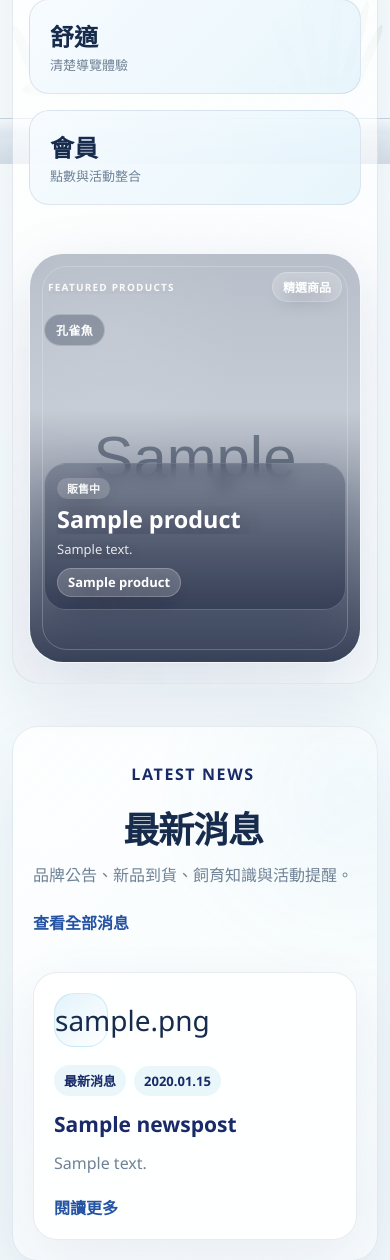
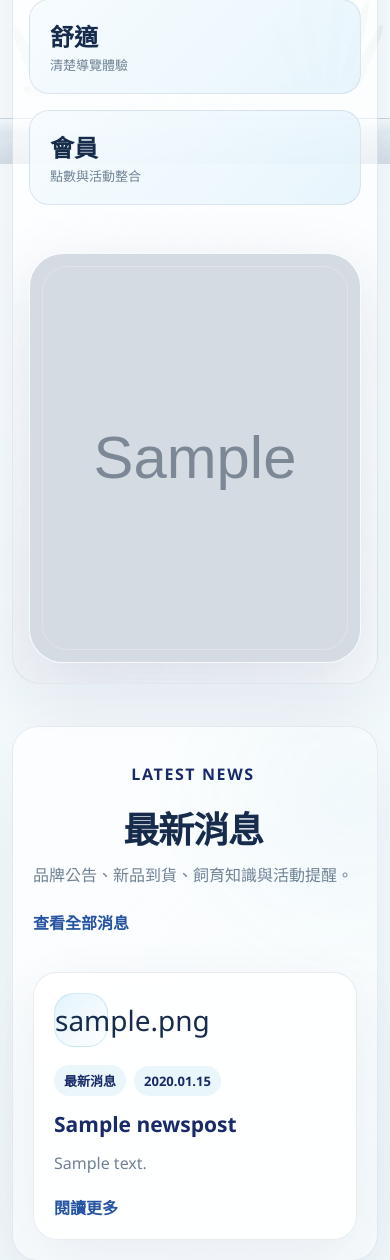
Before and after one commit to ThomasPeng8888/member-site-demo, a Django app: page / in a window 390 px wide. Shown: the part 680-1940 px from the top of the page. Run offline with Django 5.2, Linux system fonts and the light colour scheme; tables that the repository leaves empty hold one stand-in row (values such as "Sample post"); grey boxes marked "Sample" are stand-in pictures.

Commit message:
update banner ui

```diff
--- a/pages/static/pages/css/site.css
+++ b/pages/static/pages/css/site.css
@@ -3749,9 +3749,8 @@ body {
 }
 
 /* =========================================================
-   Homepage product carousel banner
-   Uses published product images as a clickable official-site hero banner.
-   Refined: keep category/status/title/price separated on mobile.
+   Homepage pure image carousel banner
+   Keep product photos clean and clickable; no product text overlay.
    ========================================================= */
 .product-hero-carousel {
     position: relative;
@@ -3760,9 +3759,9 @@ body {
     border-radius: 48px;
     overflow: hidden;
     background:
-        linear-gradient(180deg, rgba(255, 255, 255, 0.28), rgba(255, 255, 255, 0.10)),
-        linear-gradient(135deg, rgba(24, 42, 104, 0.16), rgba(54, 168, 207, 0.26));
-    border: 1px solid rgba(255, 255, 255, 0.68);
+        linear-gradient(135deg, rgba(255, 255, 255, 0.42), rgba(255, 255, 255, 0.12)),
+        linear-gradient(135deg, rgba(24, 42, 104, 0.12), rgba(54, 168, 207, 0.20));
+    border: 1px solid rgba(255, 255, 255, 0.72);
     box-shadow: var(--shadow);
     isolation: isolate;
 }
@@ -3772,43 +3771,9 @@ body {
     position: absolute;
     inset: 16px;
     border-radius: 36px;
-    border: 1px solid rgba(255, 255, 255, 0.22);
+    border: 1px solid rgba(255, 255, 255, 0.26);
     z-index: 4;
     pointer-events: none;
-}
-
-.carousel-topline {
-    position: absolute;
-    top: 24px;
-    left: 24px;
-    right: 24px;
-    z-index: 5;
-    display: flex;
-    justify-content: space-between;
-    align-items: center;
-    gap: 12px;
-    color: white;
-    text-shadow: 0 8px 18px rgba(12, 28, 58, 0.30);
-}
-
-.carousel-topline span {
-    font-size: 12px;
-    font-weight: 900;
-    letter-spacing: 0.16em;
-    text-transform: uppercase;
-    opacity: 0.9;
-}
-
-.carousel-topline strong {
-    display: inline-flex;
-    align-items: center;
-    min-height: 32px;
-    padding: 6px 12px;
-    border-radius: 999px;
-    background: rgba(255, 255, 255, 0.22);
-    border: 1px solid rgba(255, 255, 255, 0.22);
-    font-size: 13px;
-    backdrop-filter: blur(10px);
 }
 
 .product-carousel-stage {
@@ -3820,11 +3785,11 @@ body {
     position: absolute;
     inset: 0;
     display: block;
-    color: white;
     opacity: 0;
     transform: scale(1.015);
     transition: opacity 520ms ease, transform 680ms ease;
     pointer-events: none;
+    text-decoration: none;
 }
 
 .product-hero-slide.is-active {
@@ -3843,127 +3808,36 @@ body {
     display: block;
 }
 
-.product-hero-slide::after {
-    content: "";
-    position: absolute;
-    inset: 0;
-    background:
-        linear-gradient(180deg, rgba(7, 18, 46, 0.14) 0%, rgba(7, 18, 46, 0.08) 38%, rgba(7, 18, 46, 0.76) 100%),
-        radial-gradient(circle at 26% 18%, rgba(255, 255, 255, 0.14), transparent 32%);
-    z-index: 1;
-}
-
-.hero-product-badge {
-    position: absolute;
-    left: 24px;
-    top: 76px;
-    z-index: 3;
-    display: inline-flex;
-    align-items: center;
-    max-width: calc(100% - 48px);
-    min-height: 34px;
-    padding: 7px 13px;
-    border-radius: 999px;
-    background: rgba(7, 18, 46, 0.28);
-    border: 1px solid rgba(255, 255, 255, 0.28);
-    color: white;
-    font-size: 13px;
-    font-weight: 900;
-    letter-spacing: 0.03em;
-    backdrop-filter: blur(12px);
-    white-space: nowrap;
-    overflow: hidden;
-    text-overflow: ellipsis;
-}
-
-.product-hero-caption {
-    position: absolute;
-    left: 24px;
-    right: 24px;
-    bottom: 70px;
-    z-index: 3;
-    color: white;
-    padding: 18px 18px 16px;
-    border-radius: 28px;
-    background: linear-gradient(180deg, rgba(7, 18, 46, 0.26), rgba(7, 18, 46, 0.40));
-    border: 1px solid rgba(255, 255, 255, 0.18);
-    box-shadow: 0 18px 48px rgba(7, 18, 46, 0.18);
-    text-shadow: 0 10px 24px rgba(7, 18, 46, 0.42);
-    backdrop-filter: blur(8px);
-}
-
-.product-hero-caption span {
-    display: inline-flex;
-    align-items: center;
-    margin-bottom: 8px;
-    padding: 4px 10px;
-    border-radius: 999px;
-    background: rgba(255, 255, 255, 0.18);
-    color: rgba(255, 255, 255, 0.94);
-    font-size: 12px;
-    font-weight: 850;
-    line-height: 1.2;
-}
-
-.product-hero-caption h2 {
-    margin: 0 0 8px;
-    font-size: clamp(24px, 2.7vw, 36px);
-    line-height: 1.14;
-    color: white;
-    overflow-wrap: anywhere;
-    display: -webkit-box;
-    -webkit-line-clamp: 2;
-    -webkit-box-orient: vertical;
-    overflow: hidden;
-}
-
-.product-hero-caption p {
-    margin: 0;
-    max-width: 34em;
-    color: rgba(255, 255, 255, 0.86);
-    font-size: 14px;
-    line-height: 1.55;
-    display: -webkit-box;
-    -webkit-line-clamp: 2;
-    -webkit-box-orient: vertical;
-    overflow: hidden;
-}
-
-.product-hero-caption strong {
-    display: inline-flex;
-    margin-top: 12px;
-    padding: 7px 12px;
-    border-radius: 999px;
-    background: rgba(255, 255, 255, 0.20);
-    border: 1px solid rgba(255, 255, 255, 0.22);
-    font-size: 14px;
-    line-height: 1.2;
-    white-space: nowrap;
+.product-hero-slide:focus-visible {
+    outline: 3px solid rgba(255, 255, 255, 0.92);
+    outline-offset: -12px;
 }
 
 .carousel-control {
     position: absolute;
     top: 50%;
     z-index: 6;
-    width: 42px;
-    height: 42px;
-    border: 0;
+    width: 40px;
+    height: 40px;
+    border: 1px solid rgba(255, 255, 255, 0.44);
     border-radius: 50%;
     display: grid;
     place-items: center;
-    color: var(--brand-navy);
-    background: rgba(255, 255, 255, 0.82);
-    box-shadow: 0 14px 30px rgba(7, 18, 46, 0.16);
+    color: white;
+    background: rgba(7, 18, 46, 0.28);
+    box-shadow: 0 14px 30px rgba(7, 18, 46, 0.14);
     cursor: pointer;
     transform: translateY(-50%);
-    font-size: 30px;
+    font-size: 28px;
     line-height: 1;
-    transition: transform 180ms ease, background 180ms ease;
+    transition: transform 180ms ease, background 180ms ease, border-color 180ms ease;
+    backdrop-filter: blur(8px);
 }
 
 .carousel-control:hover,
 .carousel-control:focus-visible {
-    background: white;
+    background: rgba(7, 18, 46, 0.44);
+    border-color: rgba(255, 255, 255, 0.70);
     transform: translateY(-50%) scale(1.06);
 }
 
@@ -3972,25 +3846,31 @@ body {
 
 .carousel-dots {
     position: absolute;
-    left: 24px;
-    bottom: 30px;
+    left: 50%;
+    bottom: 24px;
     z-index: 6;
     display: flex;
     gap: 8px;
+    transform: translateX(-50%);
+    padding: 7px 10px;
+    border-radius: 999px;
+    background: rgba(7, 18, 46, 0.22);
+    border: 1px solid rgba(255, 255, 255, 0.18);
+    backdrop-filter: blur(8px);
 }
 
 .carousel-dot {
-    width: 9px;
-    height: 9px;
+    width: 8px;
+    height: 8px;
     border: 0;
     border-radius: 999px;
-    background: rgba(255, 255, 255, 0.46);
+    background: rgba(255, 255, 255, 0.48);
     cursor: pointer;
     transition: width 200ms ease, background 200ms ease;
 }
 
 .carousel-dot.is-active {
-    width: 28px;
+    width: 26px;
     background: white;
 }
 
@@ -4012,69 +3892,20 @@ body {
         border-radius: 25px;
     }
 
-    .carousel-topline {
-        top: 18px;
-        left: 18px;
-        right: 18px;
-    }
-
-    .carousel-topline span {
-        font-size: 10px;
-        letter-spacing: 0.12em;
-    }
-
-    .hero-product-badge {
-        left: 18px;
-        top: 64px;
-        max-width: calc(100% - 36px);
-        min-height: 30px;
-        padding: 6px 11px;
-        font-size: 12px;
-    }
-
-    .product-hero-caption {
-        left: 18px;
-        right: 18px;
-        bottom: 56px;
-        padding: 14px 14px 13px;
-        border-radius: 22px;
-    }
-
-    .product-hero-caption span {
-        margin-bottom: 7px;
-        font-size: 11px;
-    }
-
-    .product-hero-caption h2 {
-        font-size: clamp(21px, 6.2vw, 28px);
-        line-height: 1.18;
-        margin-bottom: 6px;
-    }
-
-    .product-hero-caption p {
-        font-size: 13px;
-        line-height: 1.45;
-        -webkit-line-clamp: 2;
-    }
-
-    .product-hero-caption strong {
-        margin-top: 9px;
-        font-size: 13px;
-        padding: 6px 10px;
-    }
-
     .carousel-control {
-        width: 36px;
-        height: 36px;
-        font-size: 26px;
+        width: 34px;
+        height: 34px;
+        font-size: 24px;
+        background: rgba(7, 18, 46, 0.24);
     }
 
     .carousel-control-prev { left: 12px; }
     .carousel-control-next { right: 12px; }
 
     .carousel-dots {
-        left: 18px;
-        bottom: 22px;
+        bottom: 18px;
+        gap: 7px;
+        padding: 6px 9px;
     }
 }
 
@@ -4083,43 +3914,14 @@ body {
         min-height: 410px;
     }
 
-    .carousel-topline strong {
-        min-height: 28px;
-        padding: 5px 10px;
-        font-size: 12px;
-    }
-
-    .carousel-topline span {
-        max-width: 145px;
-        white-space: nowrap;
-        overflow: hidden;
-        text-overflow: ellipsis;
-    }
-
-    .product-hero-caption {
-        left: 14px;
-        right: 14px;
-        bottom: 52px;
-        padding: 12px;
-    }
-
-    .hero-product-badge {
-        left: 14px;
-        top: 60px;
-        max-width: calc(100% - 28px);
-    }
-
-    .product-hero-caption h2 {
-        font-size: clamp(20px, 6vw, 25px);
-    }
-
-    .product-hero-caption p {
-        -webkit-line-clamp: 1;
+    .carousel-control {
+        width: 32px;
+        height: 32px;
+        font-size: 23px;
     }
 
     .carousel-dots {
-        left: 14px;
-        bottom: 20px;
+        bottom: 16px;
     }
 }
 
--- a/pages/templates/pages/home.html
+++ b/pages/templates/pages/home.html
@@ -42,12 +42,7 @@
 
     <div class="hero-card">
         {% if carousel_products %}
-            <section class="product-hero-carousel" data-product-carousel aria-label="精選商品輪播">
-                <div class="carousel-topline">
-                    <span>Featured Products</span>
-                    <strong>精選商品</strong>
-                </div>
-
+            <section class="product-hero-carousel product-hero-carousel-pure" data-product-carousel aria-label="商品照片輪播">
                 <div class="product-carousel-stage">
                     {% for product in carousel_products %}
                         <a
@@ -55,15 +50,9 @@
                             class="product-hero-slide{% if forloop.first %} is-active{% endif %}"
                             data-carousel-slide
                             aria-label="查看商品：{{ product.title }}"
+                            title="查看商品：{{ product.title }}"
                         >
                             <img src="{{ product.image.url }}" alt="{{ product.title }}" loading="{% if forloop.first %}eager{% else %}lazy{% endif %}" decoding="async">
-                            <span class="hero-product-badge">{{ product.get_category_display }}</span>
-                            <div class="product-hero-caption">
-                                <span>{{ product.get_status_display }}</span>
-                                <h2>{{ product.title }}</h2>
-                                <p>{{ product.short_description }}</p>
-                                {% if product.price_label %}<strong>{{ product.price_label }}</strong>{% endif %}
-                            </div>
                         </a>
                     {% endfor %}
                 </div>
```
Also changed, not shown: README_PURE_IMAGE_CAROUSEL_BANNER.txt (added).
